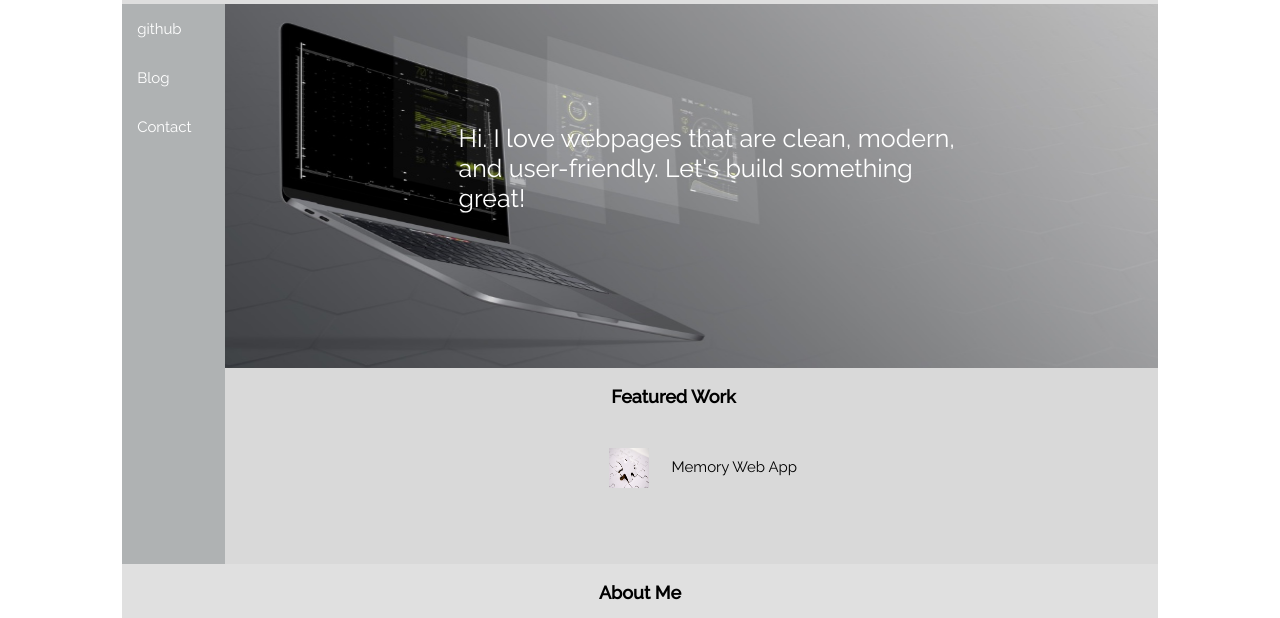
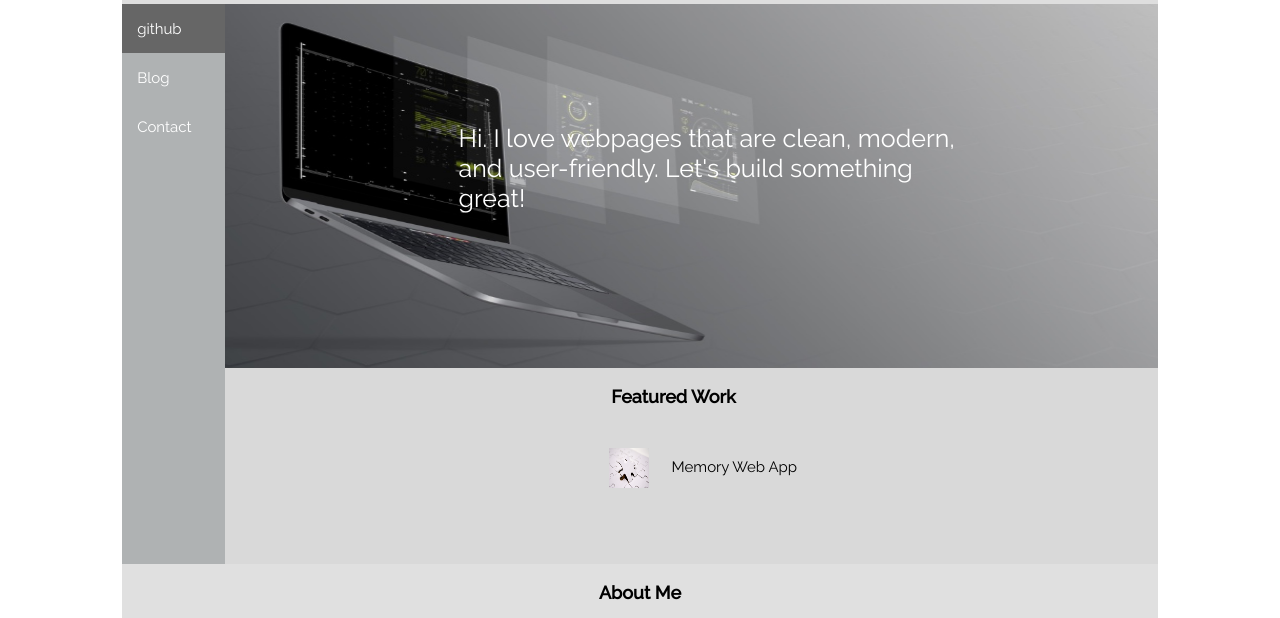
Before and after one commit to ThomasBockhorn/Portfolio-Project, a plain HTML site: page index.html in a window 1280 px wide. In both pictures the pointer is over the link "github". Shown: the part 148-766 px from the top of the page. Drawn offline with nearby package versions, Linux system fonts and the light colour scheme.

Commit message:
changed style sidebar

```diff
--- a/css/style.css
+++ b/css/style.css
@@ -61,6 +61,9 @@ body{
     text-decoration: none;
     color: white;
     width: 100%;
+}
+.sidebar a:hover{
+    background: #666;
 }
 
 /*main content*/
@@ -136,8 +139,6 @@ section a img{
 
 /*Contact Modal Window styling*/
 /* { box-sizing: border-box; }*/
-
-#contact:hover { background: #666; }
 #contact:active { background: #444; }
 
 #contactForm {
```
